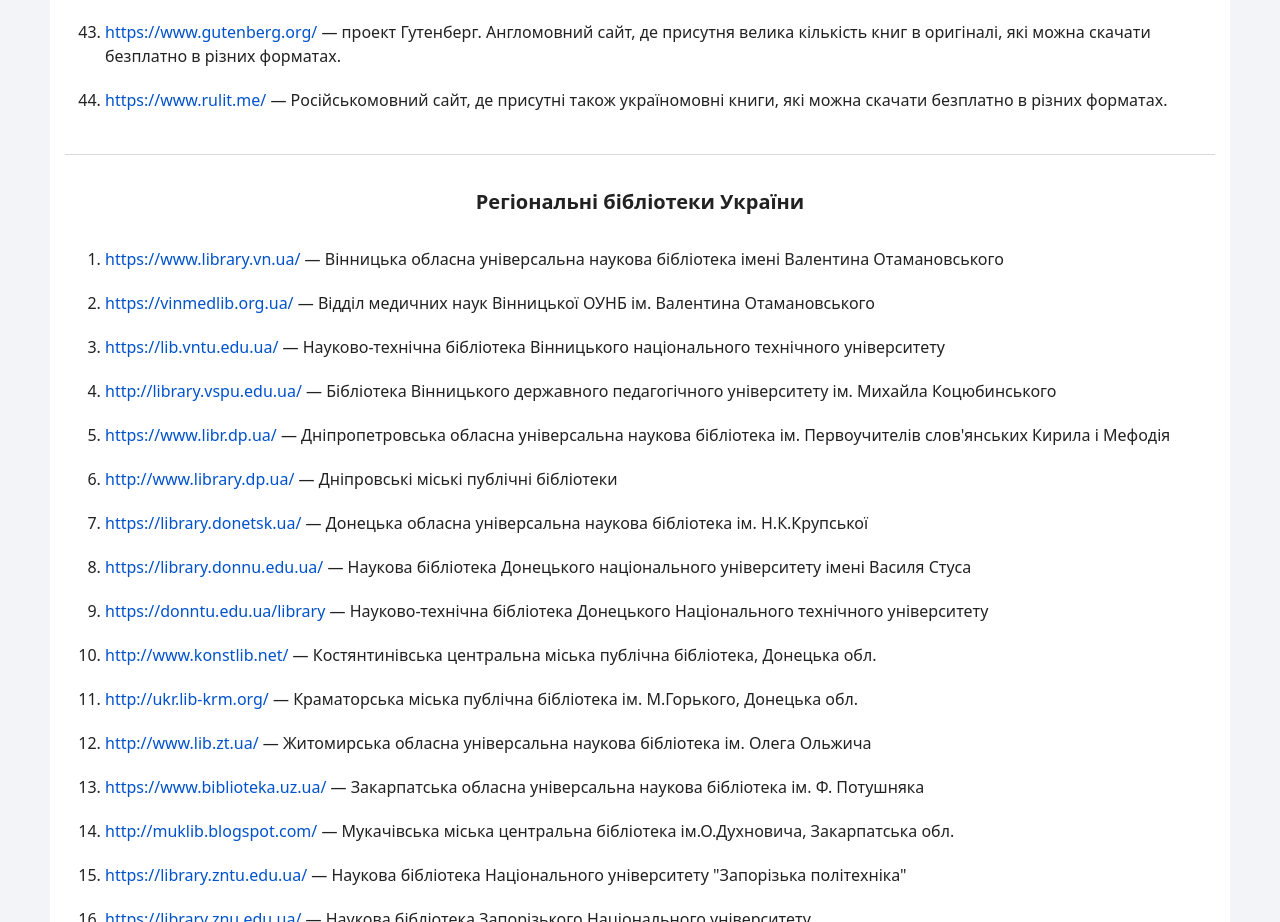
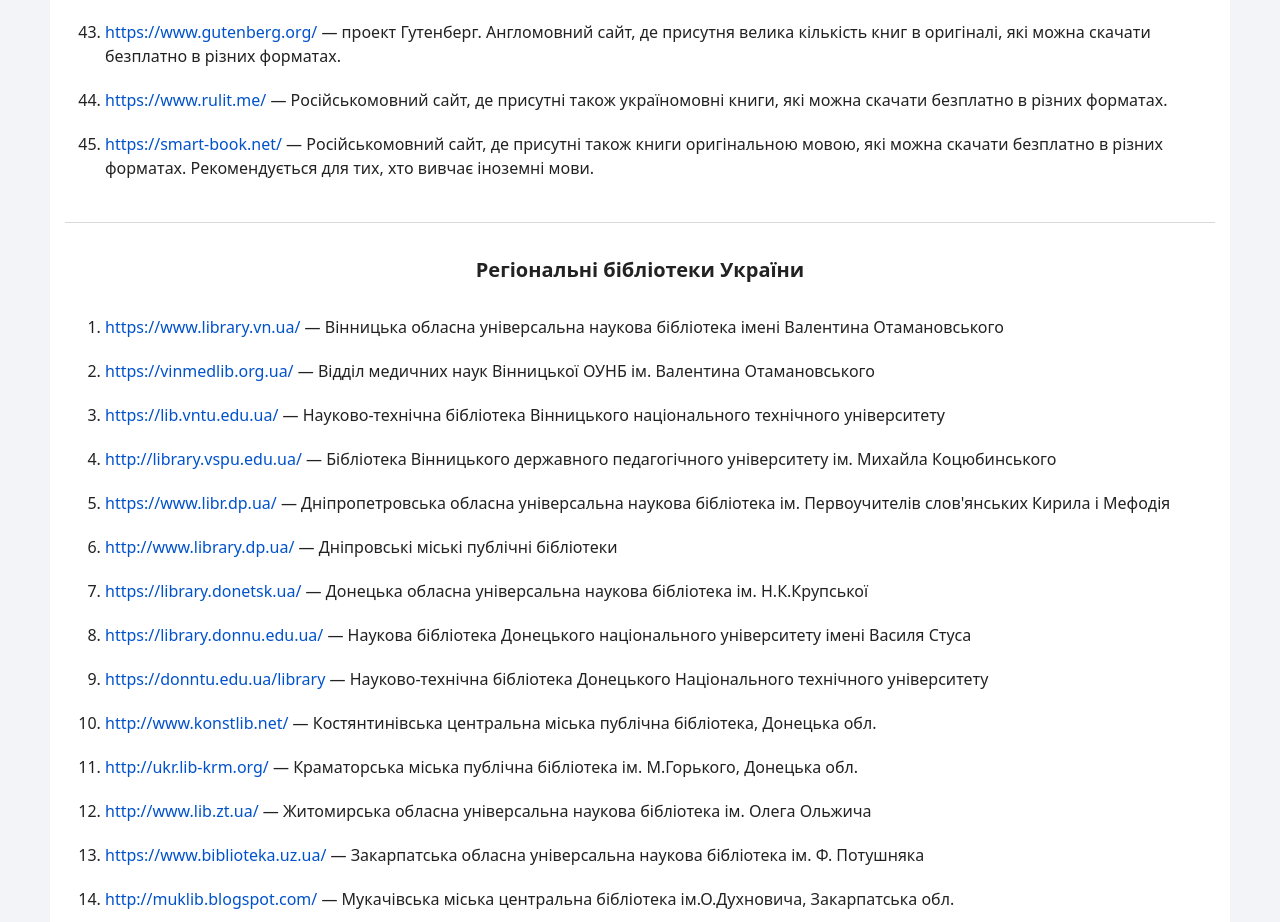
Before and after one commit to w3schoolsua/books, a plain HTML site: page ukr-online-lib.html in a window 1280 px wide. Shown: the part 3446-4368 px from the top of the page. Drawn offline with Linux system fonts and the light colour scheme.

Commit message:
updated
Signed-off-by: w3schoolsua <57772958+w3schoolsua@users.noreply.github.com>

```diff
--- a/ukr-online-lib.html
+++ b/ukr-online-lib.html
@@ -136,6 +136,7 @@
             <li><a href="http://flibusta.is/" target="_blank" rel="nofollow noopener">http://flibusta.is/</a> — Російськомовний сайт, але присутня велика кількість україномовних книг, які можна скачати безплатно в різних форматах.</li>
             <li><a href="https://www.gutenberg.org/" target="_blank" rel="nofollow noopener">https://www.gutenberg.org/</a> — проект Гутенберг. Англомовний сайт, де присутня велика кількість книг в оригіналі, які можна скачати безплатно в різних форматах.</li>
             <li><a href="https://www.rulit.me/" target="_blank" rel="nofollow noopener">https://www.rulit.me/</a> — Російськомовний сайт, де присутні також україномовні книги, які можна скачати безплатно в різних форматах.</li>
+            <li><a href="https://smart-book.net/" target="_blank" rel="nofollow noopener">https://smart-book.net/</a> — Російськомовний сайт, де присутні також книги оригінальною мовою, які можна скачати безплатно в різних форматах. Рекомендується для тих, хто вивчає іноземні мови.</li>
         </ol>
         <hr>
 
```
